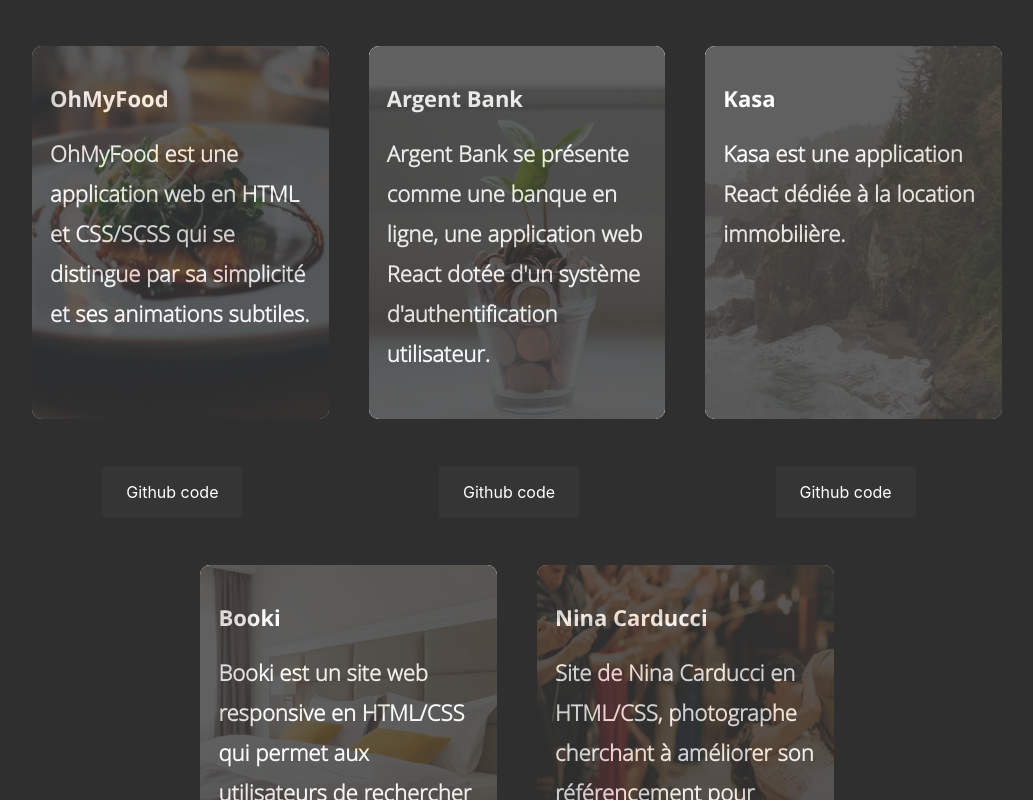
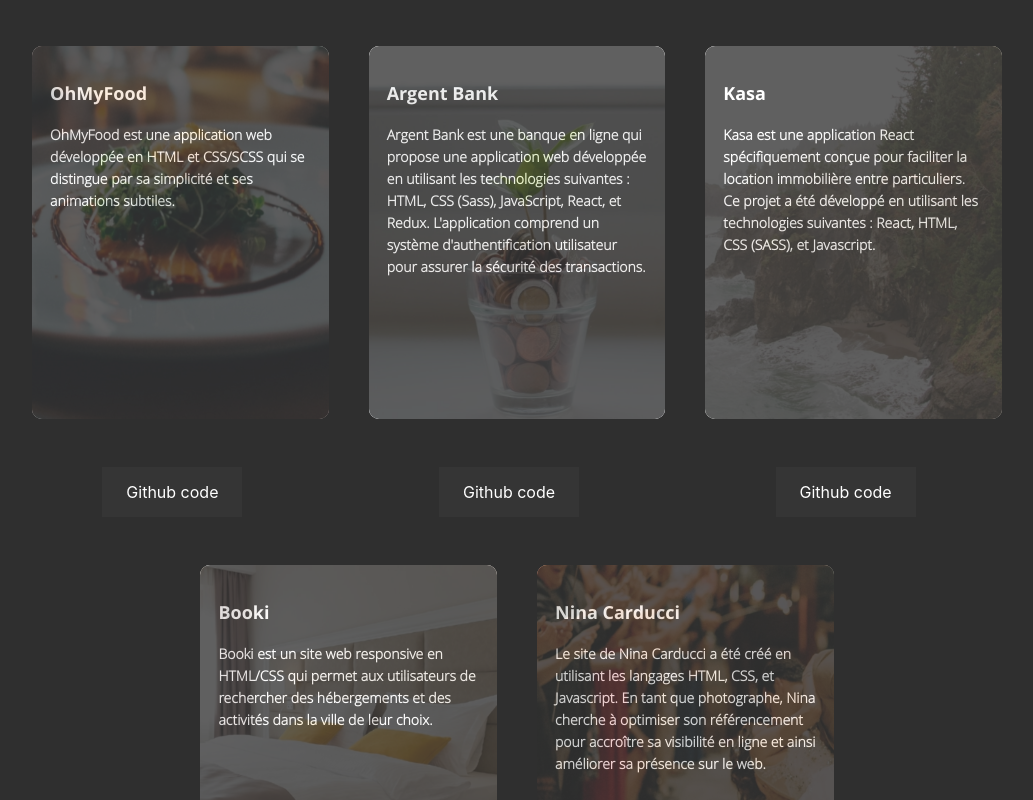
Before and after one commit to LmAnthony/Portfolio-LmAnthony, a React (Create React App) app: page / in a window 1280 px wide. Shown: the part 1480-2280 px from the top of the page, without its empty margins (123-1156 px from the left). Built offline with nearby package versions, Linux system fonts and the light colour scheme.

Commit message:
resumeData descriptions & portfolio projects font-size changes

```diff
--- a/src/components/Portfolio/_portfolio.scss
+++ b/src/components/Portfolio/_portfolio.scss
@@ -84,16 +84,21 @@
  }
  .portfolio-item .portfolio-item-meta { padding: 18px }
  .portfolio-item .portfolio-item-meta h5 {
-    font: 14px/70px 'opensans-bold', sans-serif;
+    font: 14px/60px 'opensans-bold', sans-serif;
     color: #fff;
  }
  .portfolio-item .portfolio-item-meta p {
-    font: 12px/40px 'opensans-light', sans-serif;
+    font: 12px/22px 'opensans-light', sans-serif;
     color: #ffffff;
     margin-bottom: 0;
  }
- .portfolio-item .portfolio-item-meta p, .portfolio-item .portfolio-item-meta h5 {
-    font-size: 22px;
+ .portfolio-item .portfolio-item-meta h5{
+   font-size: 18px;
+   font-weight: 600;
+
+ }
+ .portfolio-item .portfolio-item-meta p{
+    font-size: 14px;
     font-weight: 600;
  }
 
--- a/src/css/_mediaqueries.scss
+++ b/src/css/_mediaqueries.scss
@@ -239,6 +239,10 @@
       text-align: center;
       margin-left: -30px;
    }
+   .portfolio-item .portfolio-item-meta h5, .portfolio-item .portfolio-item-meta p {
+      font-size: 22px;
+      font-weight: 600;
+  }
 
    /* footer
    ------------------------------------------------------------------------ */
--- a/src/css/main.css
+++ b/src/css/main.css
@@ -2082,6 +2082,10 @@ properly.
     text-align: center;
     margin-left: -30px;
   }
+  .portfolio-item .portfolio-item-meta h5, .portfolio-item .portfolio-item-meta p {
+    font-size: 22px;
+    font-weight: 600;
+  }
   /* footer
   ------------------------------------------------------------------------ */
   /* copyright */
@@ -2236,18 +2240,23 @@ properly.
 }
 
 .portfolio-item .portfolio-item-meta h5 {
-  font: 14px/70px "opensans-bold", sans-serif;
+  font: 14px/60px "opensans-bold", sans-serif;
   color: #fff;
 }
 
 .portfolio-item .portfolio-item-meta p {
-  font: 12px/40px "opensans-light", sans-serif;
+  font: 12px/22px "opensans-light", sans-serif;
   color: #ffffff;
   margin-bottom: 0;
 }
 
-.portfolio-item .portfolio-item-meta p, .portfolio-item .portfolio-item-meta h5 {
-  font-size: 22px;
+.portfolio-item .portfolio-item-meta h5 {
+  font-size: 18px;
+  font-weight: 600;
+}
+
+.portfolio-item .portfolio-item-meta p {
+  font-size: 14px;
   font-weight: 600;
 }
 
--- a/src/resumeData.js
+++ b/src/resumeData.js
@@ -69,7 +69,7 @@ let resumeData = {
     "portfolio":[
       {
         "name":"OhMyFood",
-        "description":"OhMyFood est une application web en HTML et CSS/SCSS qui se distingue par sa simplicité et ses animations subtiles.",
+        "description":"OhMyFood est une application web développée en HTML et CSS/SCSS qui se distingue par sa simplicité et ses animations subtiles.",
         "imgurl":"images/portfolio/ohmyfood.webp",
         "link":"https://github.com/LmAnthony/LmAnthony.github.io"
         // "livewebsite":"http://LmAnthony.github.webpio",
@@ -77,13 +77,13 @@ let resumeData = {
       },
       {
         "name":"Argent Bank",
-        "description":"Argent Bank se présente comme une banque en ligne, une application web React dotée d'un système d'authentification utilisateur.",
+        "description":"Argent Bank est une banque en ligne qui propose une application web développée en utilisant les technologies suivantes : HTML, CSS (Sass), JavaScript, React, et Redux. L'application comprend un système d'authentification utilisateur pour assurer la sécurité des transactions. ",
         "imgurl":"images/portfolio/argentbank.webp",
         "link":"https://github.com/LmAnthony/ArgentBank-Projet11"
       },
       {
         "name":"Kasa",
-        "description":"Kasa est une application React dédiée à la location immobilière.",
+        "description":"Kasa est une application React spécifiquement conçue pour faciliter la location immobilière entre particuliers. Ce projet a été développé en utilisant les technologies suivantes : React, HTML, CSS (SASS), et Javascript.",
         "imgurl":"images/portfolio/kasa.webp",
         "link":"https://github.com/LmAnthony/Kasa-Projet8"
       },
@@ -95,7 +95,7 @@ let resumeData = {
       },
       {
         "name":"Nina Carducci",
-        "description":"Site de Nina Carducci en HTML/CSS, photographe cherchant à améliorer son référencement pour atteindre une meilleure visibilité en ligne.",
+        "description":"Le site de Nina Carducci a été créé en utilisant les langages HTML, CSS, et Javascript. En tant que photographe, Nina cherche à optimiser son référencement pour accroître sa visibilité en ligne et ainsi améliorer sa présence sur le web.",
         "imgurl":"images/portfolio/ninacarducci.webp",
         "link":"https://github.com/LmAnthony/Nina.Carducci-Projet9"
       }
```
Also changed, not shown: 1 other file (tests, documents, lock files or other folders).
